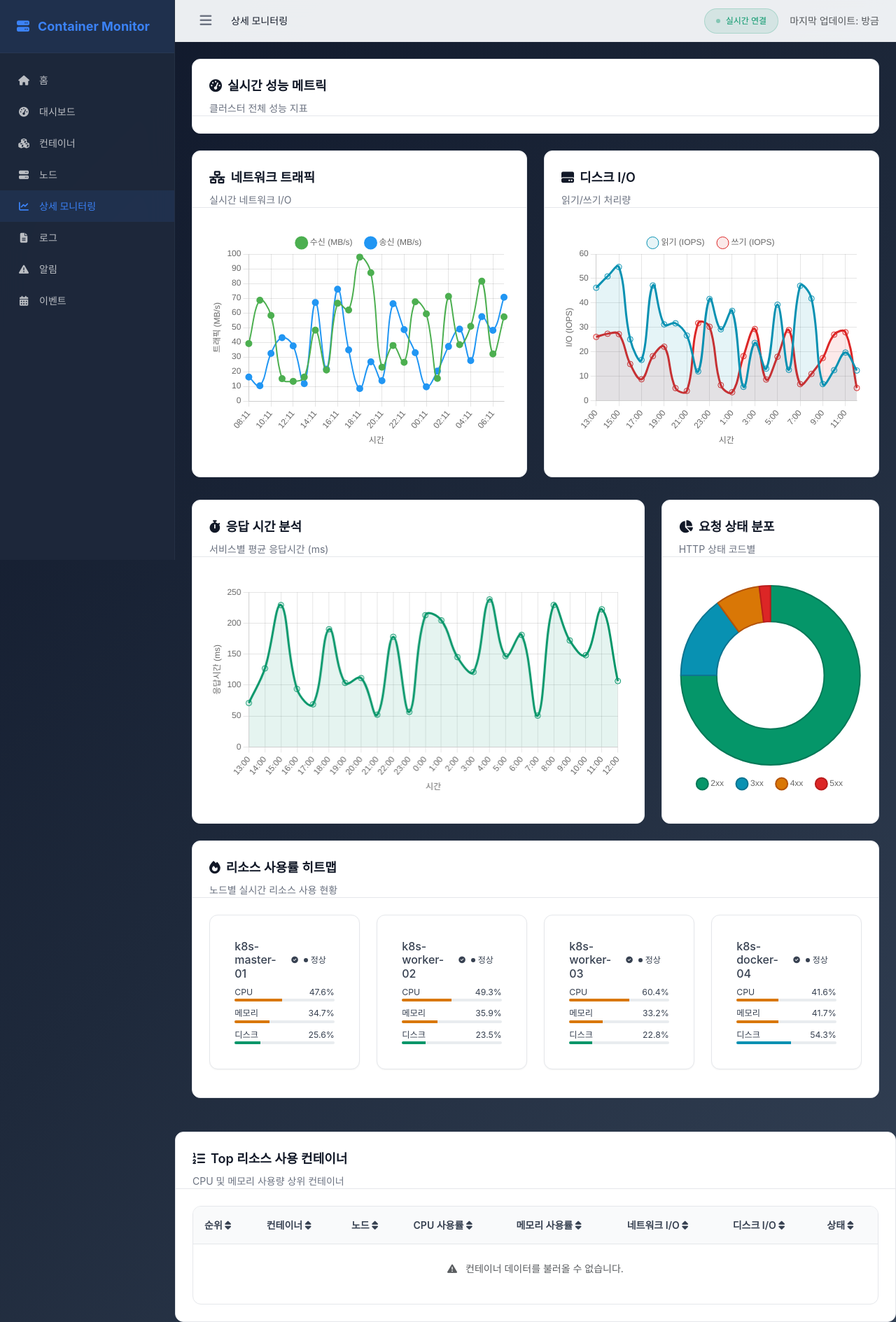
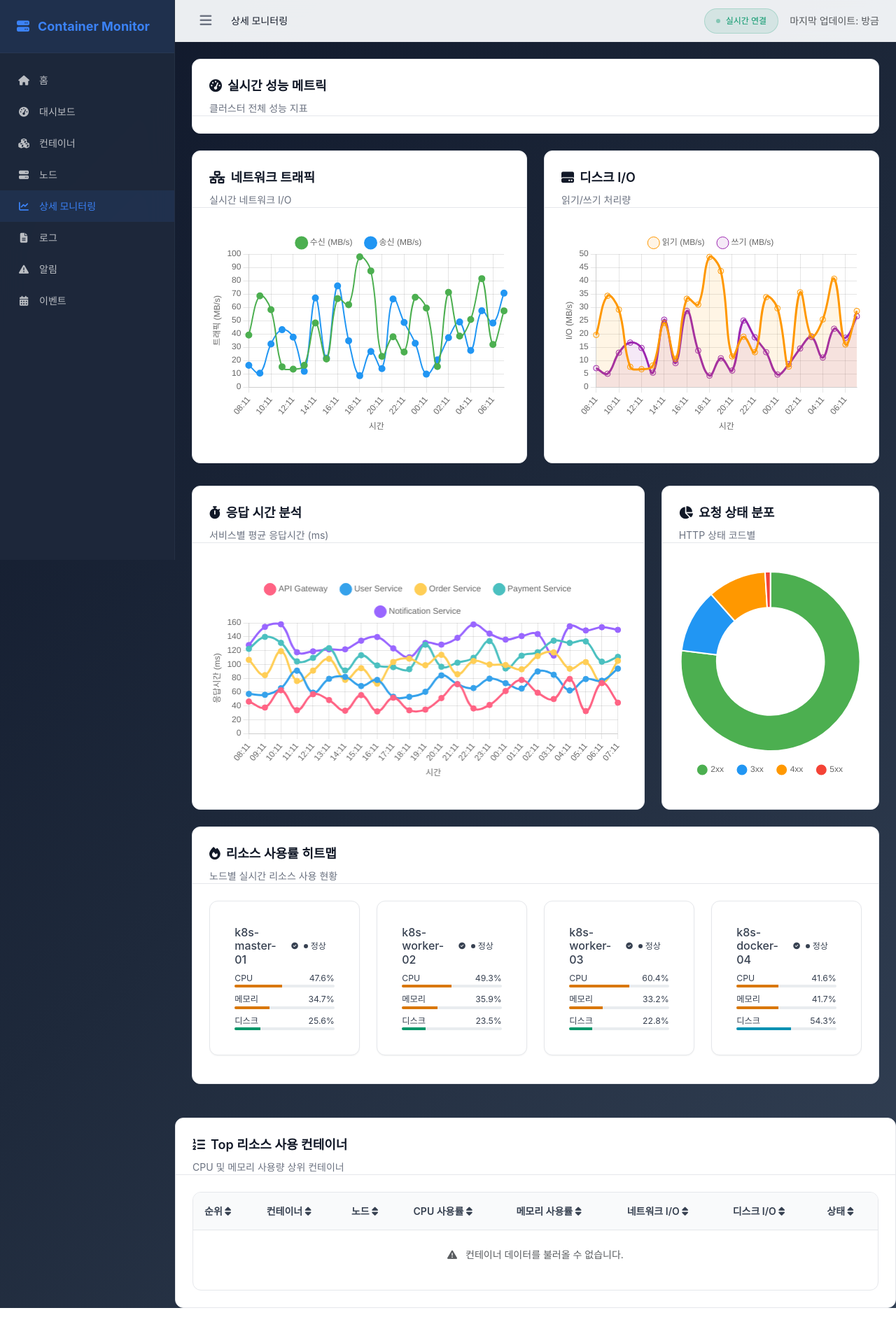
Before and after one commit to EazyNick/Kubernetes_Docker_Server, a FastAPI app: page /monitoring in a window 1280 px wide. Shown: the whole page at 70% size. Run offline with FastAPI, Linux system fonts and the light colour scheme; some libraries are stand-ins or nearby versions.

Commit message:
차트 디자인은 api로 받아오지 않도록 수정
1. 차트 디자인은 api로 받아오지 않도록 수정
2. chart css 추가

```diff
--- a/api/routes/logs.py
+++ b/api/routes/logs.py
@@ -2,7 +2,7 @@ from fastapi import APIRouter, Query, HTTPException
 from typing import List, Optional
 import random
 from datetime import datetime, timedelta
-from models.log import LogEntry, LogStats, LogListResponse, LogStatsResponse
+from models import LogEntry, LogStats, LogListResponse, LogStatsResponse
 
 router = APIRouter(prefix="/api", tags=["logs"])
 
--- a/api/routes/monitoring.py
+++ b/api/routes/monitoring.py
@@ -36,29 +36,11 @@ async def get_network_traffic():
             datasets=[
                 ChartDataset(
                     label="수신 (MB/s)",
-                    data=rx_data,
-                    borderColor="#4CAF50",
-                    backgroundColor="rgba(76, 175, 80, 0.1)",
-                    borderWidth=2,
-                    pointRadius=4,
-                    pointBackgroundColor="#4CAF50",
-                    pointBorderColor="#4CAF50",
-                    fill=False,
-                    tension=0.4,
-                    showLine=True
+                    data=rx_data
                 ),
                 ChartDataset(
                     label="송신 (MB/s)",
-                    data=tx_data,
-                    borderColor="#2196F3",
-                    backgroundColor="rgba(33, 150, 243, 0.1)",
-                    borderWidth=2,
-                    pointRadius=4,
-                    pointBackgroundColor="#2196F3",
-                    pointBorderColor="#2196F3",
-                    fill=False,
-                    tension=0.4,
-                    showLine=True
+                    data=tx_data
                 )
             ]
         )
@@ -96,17 +78,11 @@ async def get_disk_io():
             datasets=[
                 ChartDataset(
                     label="읽기 (MB/s)",
-                    data=read_data,
-                    borderColor="#FF9800",
-                    backgroundColor="rgba(255, 152, 0, 0.1)",
-                    tension=0.4
+                    data=read_data
                 ),
                 ChartDataset(
                     label="쓰기 (MB/s)",
-                    data=write_data,
-                    borderColor="#9C27B0",
-                    backgroundColor="rgba(156, 39, 176, 0.1)",
-                    tension=0.4
+                    data=write_data
                 )
             ]
         )
@@ -137,7 +113,6 @@ async def get_response_time():
             labels.append(time.strftime("%H:%M"))
 
         datasets = []
-        colors = ['#FF6384', '#36A2EB', '#FFCE56', '#4BC0C0', '#9966FF']
 
         for i, service in enumerate(services):
             data = []
@@ -149,10 +124,7 @@ async def get_response_time():
 
             datasets.append(ChartDataset(
                 label=service,
-                data=data,
-                borderColor=colors[i % len(colors)],
-                backgroundColor=colors[i % len(colors)].replace('rgb', 'rgba').replace(')', ', 0.1)'),
-                tension=0.4
+                data=data
             ))
 
         data = ResponseTimeData(
@@ -180,22 +152,12 @@ async def get_request_status():
         # 실제적인 HTTP 상태 코드 분포 시뮬레이션
         data = RequestStatusData(
             labels=["2xx", "3xx", "4xx", "5xx"],
-            datasets=[{
-                "data": [
-                    random.randint(70, 85),  # 2xx 성공
-                    random.randint(10, 20),  # 3xx 리다이렉트
-                    random.randint(5, 12),   # 4xx 클라이언트 에러
-                    random.randint(1, 5)     # 5xx 서버 에러
-                ],
-                "backgroundColor": [
-                    "#4CAF50",  # 2xx - 성공 (녹색)
-                    "#2196F3",  # 3xx - 리다이렉트 (파란색)
-                    "#FF9800",  # 4xx - 클라이언트 에러 (주황색)
-                    "#F44336"   # 5xx - 서버 에러 (빨간색)
-                ],
-                "borderWidth": 2,
-                "borderColor": "#fff"
-            }]
+            data=[
+                random.randint(70, 85),  # 2xx 성공
+                random.randint(10, 20),  # 3xx 리다이렉트
+                random.randint(5, 12),   # 4xx 클라이언트 에러
+                random.randint(1, 5)     # 5xx 서버 에러
+            ]
         )
 
         return RequestStatusResponse(
--- /dev/null
+++ b/static/css/chart.css
@@ -0,0 +1,78 @@
+/**
+ * 차트 관련 CSS 스타일 정의
+ * 모든 차트의 색상과 스타일을 중앙에서 관리
+ */
+
+/* 차트 색상 팔레트 */
+:root {
+  /* 네트워크 트래픽 차트 색상 */
+  --chart-network-rx-color: #4caf50;
+  --chart-network-rx-bg: rgba(76, 175, 80, 0.1);
+  --chart-network-tx-color: #2196f3;
+  --chart-network-tx-bg: rgba(33, 150, 243, 0.1);
+
+  /* 디스크 I/O 차트 색상 */
+  --chart-disk-read-color: #ff9800;
+  --chart-disk-read-bg: rgba(255, 152, 0, 0.1);
+  --chart-disk-write-color: #9c27b0;
+  --chart-disk-write-bg: rgba(156, 39, 176, 0.1);
+
+  /* 응답 시간 차트 색상 (서비스별) */
+  --chart-service-1-color: #ff6384;
+  --chart-service-1-bg: rgba(255, 99, 132, 0.1);
+  --chart-service-2-color: #36a2eb;
+  --chart-service-2-bg: rgba(54, 162, 235, 0.1);
+  --chart-service-3-color: #ffce56;
+  --chart-service-3-bg: rgba(255, 206, 86, 0.1);
+  --chart-service-4-color: #4bc0c0;
+  --chart-service-4-bg: rgba(75, 192, 192, 0.1);
+  --chart-service-5-color: #9966ff;
+  --chart-service-5-bg: rgba(153, 102, 255, 0.1);
+
+  /* 요청 상태 차트 색상 */
+  --chart-status-2xx-color: #4caf50;
+  --chart-status-2xx-bg: #4caf50;
+  --chart-status-3xx-color: #2196f3;
+  --chart-status-3xx-bg: #2196f3;
+  --chart-status-4xx-color: #ff9800;
+  --chart-status-4xx-bg: #ff9800;
+  --chart-status-5xx-color: #f44336;
+  --chart-status-5xx-bg: #f44336;
+
+  /* 기본 차트 스타일 */
+  --chart-border-width: 2px;
+  --chart-point-radius: 4px;
+  --chart-tension: 0.4;
+  --chart-border-color: #fff;
+}
+
+/* 차트 컨테이너 스타일 */
+.chart-container {
+  position: relative;
+  height: 300px;
+  width: 100%;
+}
+
+.chart-container canvas {
+  max-height: 100%;
+}
+
+/* 차트 로딩 상태 */
+.chart-loading {
+  display: flex;
+  align-items: center;
+  justify-content: center;
+  height: 300px;
+  color: #6c757d;
+  font-size: 14px;
+}
+
+/* 차트 에러 상태 */
+.chart-error {
+  display: flex;
+  align-items: center;
+  justify-content: center;
+  height: 300px;
+  color: #dc3545;
+  font-size: 14px;
+}
--- a/static/js/charts/monitoring.js
+++ b/static/js/charts/monitoring.js
@@ -2,6 +2,10 @@
  * 모니터링 페이지 차트 모듈
  * 모니터링 페이지의 네트워크 트래픽, 디스크 I/O, 응답 시간, 요청 상태 차트를 관리
  */
+
+// CSS 변수 가져오기 유틸리티 함수
+const getCSSVariable = (variable) =>
+  getComputedStyle(document.documentElement).getPropertyValue(variable).trim();
 
 // 모니터링 차트 네임스페이스
 window.MonitoringCharts = {
@@ -35,9 +39,37 @@ window.MonitoringCharts = {
   },
 
   createNetworkTrafficChart(ctx, data) {
+    // API에서 받은 데이터에 스타일 적용
+    const styledDatasets = data.datasets.map((dataset, index) => {
+      const colors = [
+        {
+          border: getCSSVariable("--chart-network-rx-color"),
+          background: getCSSVariable("--chart-network-rx-bg"),
+        },
+        {
+          border: getCSSVariable("--chart-network-tx-color"),
+          background: getCSSVariable("--chart-network-tx-bg"),
+        },
+      ];
+
+      return {
+        ...dataset,
+        borderColor: colors[index]?.border || "#666666",
+        backgroundColor:
+          colors[index]?.background || "rgba(102, 102, 102, 0.1)",
+        borderWidth: parseInt(getCSSVariable("--chart-border-width")),
+        pointRadius: parseInt(getCSSVariable("--chart-point-radius")),
+        pointBackgroundColor: colors[index]?.border || "#666666",
+        pointBorderColor: colors[index]?.border || "#666666",
+        fill: false,
+        tension: parseFloat(getCSSVariable("--chart-tension")),
+        showLine: true,
+      };
+    });
+
     const chartData = {
       labels: data.labels,
-      datasets: data.datasets,
+      datasets: styledDatasets,
     };
 
     new Chart(ctx, {
@@ -93,39 +125,49 @@ window.MonitoringCharts = {
       return;
     }
 
-    // 최근 24시간의 디스크 I/O 데이터 생성 (시뮬레이션)
-    const labels = [];
-    const readData = [];
-    const writeData = [];
+    // API에서 데이터를 가져와서 차트를 초기화
+    if (window.MonitoringAPI) {
+      window.MonitoringAPI.getDiskIoData().then((data) => {
+        if (data) {
+          this.createDiskIoChart(ctx, data);
+        } else {
+          ctx.innerHTML =
+            '<div class="text-center text-muted py-4">데이터를 불러올 수 없습니다.</div>';
+        }
+      });
+    } else {
+      ctx.innerHTML =
+        '<div class="text-center text-muted py-4">API를 사용할 수 없습니다.</div>';
+    }
+  },
 
-    for (let i = 23; i >= 0; i--) {
-      const time = new Date();
-      time.setHours(time.getHours() - i);
-      labels.push(time.getHours() + ":00");
-      readData.push(Math.random() * 50 + 5);
-      writeData.push(Math.random() * 30 + 3);
-    }
+  createDiskIoChart(ctx, data) {
+    // API에서 받은 데이터에 스타일 적용
+    const styledDatasets = data.datasets.map((dataset, index) => {
+      const colors = [
+        {
+          border: getCSSVariable("--chart-disk-read-color"),
+          background: getCSSVariable("--chart-disk-read-bg"),
+        },
+        {
+          border: getCSSVariable("--chart-disk-write-color"),
+          background: getCSSVariable("--chart-disk-write-bg"),
+        },
+      ];
+
+      return {
+        ...dataset,
+        borderColor: colors[index]?.border || "#666666",
+        backgroundColor:
+          colors[index]?.background || "rgba(102, 102, 102, 0.1)",
+        tension: parseFloat(getCSSVariable("--chart-tension")),
+        fill: true,
+      };
+    });
 
     const chartData = {
-      labels: labels,
-      datasets: [
-        {
-          label: "읽기 (IOPS)",
-          data: readData,
-          borderColor: "#0891b2",
-          backgroundColor: "rgba(8, 145, 178, 0.1)",
-          tension: 0.4,
-          fill: true,
-        },
-        {
-          label: "쓰기 (IOPS)",
-          data: writeData,
-          borderColor: "#dc2626",
-          backgroundColor: "rgba(220, 38, 38, 0.1)",
-          tension: 0.4,
-          fill: true,
-        },
-      ],
+      labels: data.labels,
+      datasets: styledDatasets,
     };
 
     new Chart(ctx, {
@@ -148,7 +190,7 @@ window.MonitoringCharts = {
             beginAtZero: true,
             title: {
               display: true,
-              text: "I/O (IOPS)",
+              text: "I/O (MB/s)",
             },
           },
           x: {
@@ -181,29 +223,46 @@ window.MonitoringCharts = {
       return;
     }
 
-    // 최근 24시간의 응답 시간 데이터 생성 (시뮬레이션)
-    const labels = [];
-    const responseData = [];
+    // API에서 데이터를 가져와서 차트를 초기화
+    if (window.MonitoringAPI) {
+      window.MonitoringAPI.getResponseTimeData().then((data) => {
+        if (data) {
+          this.createResponseTimeChart(ctx, data);
+        } else {
+          ctx.innerHTML =
+            '<div class="text-center text-muted py-4">데이터를 불러올 수 없습니다.</div>';
+        }
+      });
+    } else {
+      ctx.innerHTML =
+        '<div class="text-center text-muted py-4">API를 사용할 수 없습니다.</div>';
+    }
+  },
 
-    for (let i = 23; i >= 0; i--) {
-      const time = new Date();
-      time.setHours(time.getHours() - i);
-      labels.push(time.getHours() + ":00");
-      responseData.push(Math.random() * 200 + 50);
-    }
+  createResponseTimeChart(ctx, data) {
+    // API에서 받은 데이터에 스타일 적용
+    const serviceColors = [
+      getCSSVariable("--chart-service-1-color"),
+      getCSSVariable("--chart-service-2-color"),
+      getCSSVariable("--chart-service-3-color"),
+      getCSSVariable("--chart-service-4-color"),
+      getCSSVariable("--chart-service-5-color"),
+    ];
+
+    const styledDatasets = data.datasets.map((dataset, index) => {
+      const color = serviceColors[index % serviceColors.length];
+      return {
+        ...dataset,
+        borderColor: color,
+        backgroundColor: color.replace("rgb", "rgba").replace(")", ", 0.1)"),
+        tension: parseFloat(getCSSVariable("--chart-tension")),
+        fill: false,
+      };
+    });
 
     const chartData = {
-      labels: labels,
-      datasets: [
-        {
-          label: "평균 응답 시간 (ms)",
-          data: responseData,
-          borderColor: "#059669",
-          backgroundColor: "rgba(5, 150, 105, 0.1)",
-          tension: 0.4,
-          fill: true,
-        },
-      ],
+      labels: data.labels,
+      datasets: styledDatasets,
     };
 
     new Chart(ctx, {
@@ -214,7 +273,11 @@ window.MonitoringCharts = {
         maintainAspectRatio: false,
         plugins: {
           legend: {
-            display: false,
+            position: "top",
+            labels: {
+              usePointStyle: true,
+              padding: 20,
+            },
           },
         },
         scales: {
@@ -255,23 +318,41 @@ window.MonitoringCharts = {
       return;
     }
 
+    // API에서 데이터를 가져와서 차트를 초기화
+    if (window.MonitoringAPI) {
+      window.MonitoringAPI.getRequestStatusData().then((data) => {
+        if (data) {
+          this.createRequestStatusChart(ctx, data);
+        } else {
+          ctx.innerHTML =
+            '<div class="text-center text-muted py-4">데이터를 불러올 수 없습니다.</div>';
+        }
+      });
+    } else {
+      ctx.innerHTML =
+        '<div class="text-center text-muted py-4">API를 사용할 수 없습니다.</div>';
+    }
+  },
+
+  createRequestStatusChart(ctx, data) {
+    // API에서 받은 데이터에 스타일 적용
+    const colors = {
+      backgroundColor: [
+        getCSSVariable("--chart-status-2xx-bg"),
+        getCSSVariable("--chart-status-3xx-bg"),
+        getCSSVariable("--chart-status-4xx-bg"),
+        getCSSVariable("--chart-status-5xx-bg"),
+      ],
+      borderColor: getCSSVariable("--chart-border-color"),
+    };
+
     const chartData = {
-      labels: ["2xx", "3xx", "4xx", "5xx"],
+      labels: data.labels,
       datasets: [
         {
-          data: [75, 15, 8, 2],
-          backgroundColor: [
-            "#059669", // 2xx - 성공
-            "#0891b2", // 3xx - 리다이렉트
-            "#d97706", // 4xx - 클라이언트 오류
-            "#dc2626", // 5xx - 서버 오류
-          ],
-          borderColor: [
-            "#047857", // 2xx
-            "#0e7490", // 3xx
-            "#b45309", // 4xx
-            "#b91c1c", // 5xx
-          ],
+          data: data.data,
+          backgroundColor: colors.backgroundColor,
+          borderColor: "#fff",
           borderWidth: 2,
         },
       ],
--- a/templates/base.html
+++ b/templates/base.html
@@ -19,6 +19,7 @@
 
     <!-- Custom CSS -->
     <link href="/static/css/style.css" rel="stylesheet" />
+    <link href="/static/css/chart.css" rel="stylesheet" />
 </head>
 <body>
     <div class="main-container">
```
Also changed, not shown: models/monitoring.py (+5 -14 lines).
